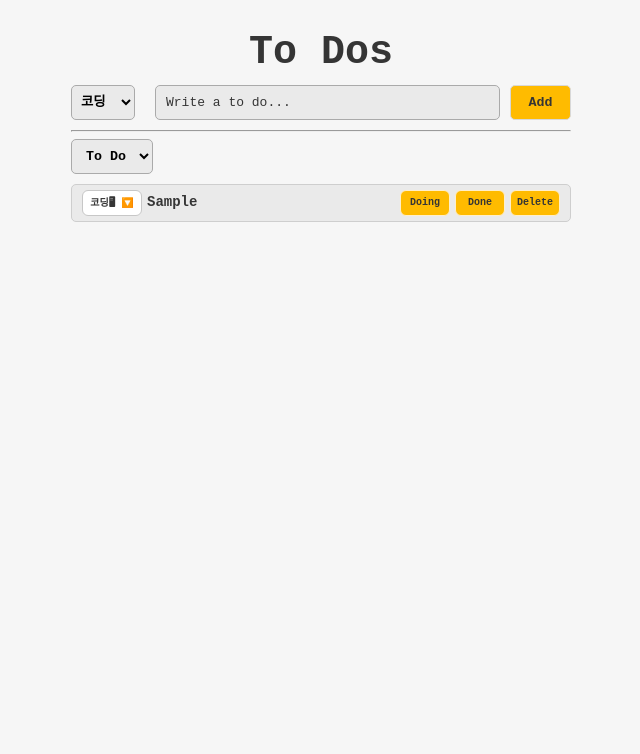
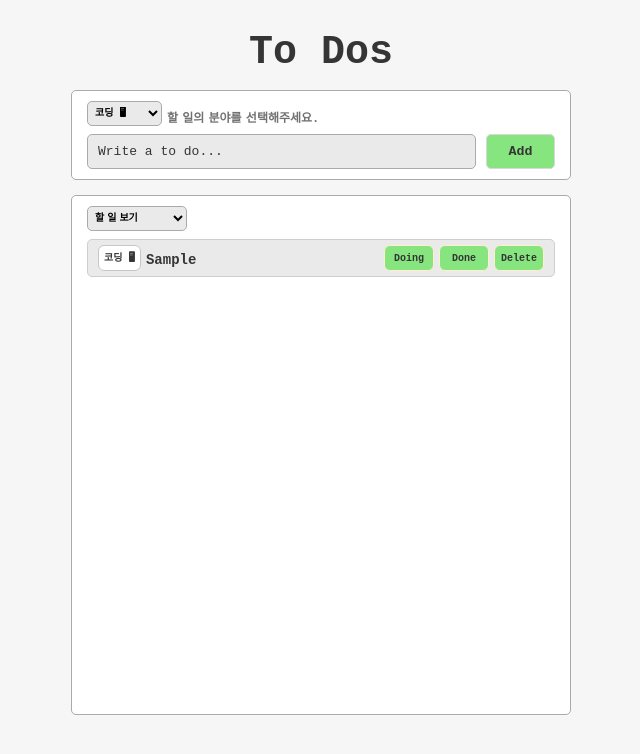
Before and after one commit to talentforest/nomad-react-masterclass, a React (Create React App) app: page / in a window 1280 px wide. Both pictures are taken after typing "Sample" into the empty fields and a click on the button "Add". Shown: the top 754 px of the page, without its empty margins (319-959 px from the left). Built offline with nearby package versions, Linux system fonts and the light colour scheme; the HTML template or start-up script is replaced by a standard one.

Commit message:
Create to do field select box

```diff
--- a/src/atoms.tsx
+++ b/src/atoms.tsx
@@ -4,19 +4,20 @@ export enum Categories {
   "TO_DO" = "TO_DO",
   "DOING" = "DOING",
   "DONE" = "DONE",
-  "NEW_CATEGORY" = "NEW_CATEGORY",
+}
+
+export enum Fields {
+  "코딩 🖥" = "코딩 🖥",
+  "집안일 🏠" = "집안일 🏠",
+  "기타 ⚙️" = "기타 ⚙️",
 }
 
 export interface IToDo {
   text: string;
   id: number;
   category: Categories;
+  field: Fields;
 }
-
-export const categoryState = atom<Categories>({
-  key: "category",
-  default: Categories.TO_DO,
-});
 
 export const toDoState = atom<IToDo[]>({
   key: "toDo",
@@ -37,11 +38,23 @@ export const toDoState = atom<IToDo[]>({
   ],
 });
 
+export const categoryState = atom<Categories>({
+  key: "category",
+  default: Categories.TO_DO,
+});
+
+export const fieldState = atom<Fields>({
+  key: "field",
+  default: Fields["코딩 🖥"],
+});
+
+// selector을 이용하여 각 카테고리별로 toDo들을 분류한다.
 export const toDoSelector = selector({
   key: "toDoSelector",
   get: ({ get }) => {
     const toDos = get(toDoState);
     const category = get(categoryState);
-    return toDos?.filter((toDo) => toDo.category === category);
+
+    return toDos.filter((toDo) => toDo.category === category);
   },
 });
--- a/src/components/Category.tsx
+++ b/src/components/Category.tsx
@@ -3,29 +3,32 @@ import styled from "styled-components";
 
 interface propsType {
   category: string;
-  onInput: (event: React.FormEvent<HTMLSelectElement>) => void;
+  onCategoryInput: (event: React.FormEvent<HTMLSelectElement>) => void;
 }
 
-export default function Category({ category, onInput }: propsType) {
+const Category = ({ category, onCategoryInput }: propsType) => {
   return (
-    <Select id="select" value={category} onInput={onInput}>
-      <option selected value={Categories.TO_DO}>
-        To Do
-      </option>
-      <option value={Categories.DOING}>Doing</option>
-      <option value={Categories.DONE}>Done</option>
+    <Select value={category} onInput={onCategoryInput}>
+      <option value={Categories.TO_DO}>할 일 보기</option>
+      <option value={Categories.DOING}>진행 중인 일 보기</option>
+      <option value={Categories.DONE}>완료한 일 보기</option>
     </Select>
   );
-}
+};
 
 const Select = styled.select`
-  height: 35px;
-  padding: 0 10px;
+  width: 100px;
+  height: 25px;
+  padding: 0 3px;
   font-weight: 700;
+  font-size: 10px;
   background: ${(props) => props.theme.boxColor};
   border-radius: 5px;
   border: 1px solid #aaa;
+  word-spacing: -3px;
   &:focus {
     outline: none;
   }
 `;
+
+export default Category;
--- a/src/components/CreateToDo.tsx
+++ b/src/components/CreateToDo.tsx
@@ -1,6 +1,6 @@
 import { useForm } from "react-hook-form";
 import { useRecoilValue, useSetRecoilState } from "recoil";
-import { categoryState, toDoState } from "../atoms";
+import { Categories, fieldState, IToDo, toDoState } from "../atoms";
 import styled from "styled-components";
 
 interface IForm {
@@ -9,19 +9,24 @@ interface IForm {
 
 export default function CreateToDo() {
   const setToDos = useSetRecoilState(toDoState);
-  const category = useRecoilValue(categoryState);
+  const field = useRecoilValue(fieldState);
   const { register, handleSubmit, setValue } = useForm<IForm>();
 
-  const handleValid = ({ toDo }: IForm) => {
+  const onValid = ({ toDo }: IForm) => {
     setToDos((oldToDos) => [
-      { text: toDo, id: Date.now(), category },
+      {
+        text: toDo,
+        id: Date.now(),
+        category: Categories.TO_DO,
+        field,
+      } as unknown as IToDo,
       ...oldToDos,
     ]);
     setValue("toDo", "");
   };
 
   return (
-    <Form onSubmit={handleSubmit(handleValid)}>
+    <Form onSubmit={handleSubmit(onValid)}>
       <input
         {...register("toDo", {
           required: "Please write a To Do.",
--- /dev/null
+++ b/src/components/Field.tsx
@@ -0,0 +1,47 @@
+import styled from "styled-components";
+import { Fields } from "../atoms";
+
+interface propsType {
+  field: string;
+  onFieldInput: (event: React.FormEvent<HTMLSelectElement>) => void;
+}
+
+export default function Field({ field, onFieldInput }: propsType) {
+  return (
+    <Container>
+      <Select value={field} onInput={onFieldInput}>
+        <option value={Fields["코딩 🖥"]}>코딩 🖥</option>
+        <option value={Fields["집안일 🏠"]}>집안일 🏠</option>
+        <option value={Fields["기타 ⚙️"]}>기타 ⚙️</option>
+      </Select>
+      <p>할 일의 분야를 선택해주세요.</p>
+    </Container>
+  );
+}
+
+const Container = styled.div`
+  display: flex;
+  align-items: end;
+  margin-bottom: 8px;
+  p {
+    font-size: 12px;
+    font-weight: 700;
+    color: #727272;
+    margin-left: 5px;
+    word-spacing: -3px;
+  }
+`;
+
+const Select = styled.select`
+  width: fit-content;
+  height: 25px;
+  padding: 0 3px;
+  font-size: 10px;
+  font-weight: 700;
+  background: ${(props) => props.theme.boxColor};
+  border-radius: 5px;
+  border: 1px solid #aaa;
+  &:focus {
+    outline: none;
+  }
+`;
--- a/src/components/ToDo.tsx
+++ b/src/components/ToDo.tsx
@@ -1,9 +1,9 @@
 import React from "react";
+import styled from "styled-components";
 import { useSetRecoilState } from "recoil";
 import { Categories, IToDo, toDoState } from "../atoms";
-import styled from "styled-components";
 
-export default function ToDo({ text, category, id }: IToDo) {
+export default function ToDo({ text, category, id, field }: IToDo) {
   const setToDos = useSetRecoilState(toDoState);
 
   const onClick = (event: React.MouseEvent<HTMLButtonElement>) => {
@@ -12,7 +12,8 @@ export default function ToDo({ text, category, id }: IToDo) {
     } = event;
     setToDos((oldToDos) => {
       const targetIndex = oldToDos.findIndex((toDo) => toDo.id === id);
-      const newToDo = { text, id, category: name as any };
+      const newToDo = { text, id, field, category: name as Categories };
+
       return [
         ...oldToDos.slice(0, targetIndex),
         newToDo,
@@ -34,7 +35,7 @@ export default function ToDo({ text, category, id }: IToDo) {
   return (
     <List>
       <div>
-        <button>코딩🖥 🔽</button>
+        <div>{field}</div>
         <span>{text}</span>
       </div>
       <div>
@@ -65,7 +66,7 @@ const List = styled.li`
   display: flex;
   align-items: center;
   justify-content: space-between;
-  margin: 10px 0;
+  margin-top: 8px;
   padding: 5px 10px;
   border-radius: 5px;
   vertical-align: center;
@@ -74,13 +75,18 @@ const List = styled.li`
   list-style: none;
   font-size: 14px;
   > div:first-child {
+    display: flex;
+    align-items: center;
     > span {
       padding-top: 3px;
       font-weight: 600;
       margin-right: 15px;
     }
-    > button {
-      width: 60px;
+    > div {
+      display: flex;
+      align-items: center;
+      padding: 0 5px;
+      width: fit-content;
       height: 26px;
       border-radius: 6px;
       color: ${(props) => props.theme.textColor};
@@ -89,7 +95,6 @@ const List = styled.li`
       border: 1px solid #c7c7c7;
       background-color: #fff;
       margin-right: 5px;
-      cursor: pointer;
     }
   }
   > div:last-child {
--- a/src/components/ToDoList.tsx
+++ b/src/components/ToDoList.tsx
@@ -1,34 +1,37 @@
 import { useRecoilState, useRecoilValue } from "recoil";
-import { categoryState, toDoSelector } from "../atoms";
+import { categoryState, fieldState, toDoSelector } from "../atoms";
 import CreateToDo from "./CreateToDo";
 import styled from "styled-components";
 import ToDo from "./ToDo";
 import Category from "./Category";
+import Field from "./Field";
 
 export default function ToDoList() {
   const toDos = useRecoilValue(toDoSelector);
   const [category, setCategory] = useRecoilState(categoryState);
+  const [field, setField] = useRecoilState(fieldState);
 
-  const onInput = (event: React.FormEvent<HTMLSelectElement>) => {
+  const onCategoryInput = (event: React.FormEvent<HTMLSelectElement>) => {
     setCategory(event.currentTarget.value as any);
+  };
+
+  const onFieldInput = (event: React.FormEvent<HTMLSelectElement>) => {
+    setField(event.currentTarget.value as any);
   };
 
   return (
     <Container>
       <Title>To Dos</Title>
       <div>
-        <select value={category} onInput={onInput}>
-          <option>코딩</option>
-          <option>집안일</option>
-          <option>기타</option>
-        </select>
+        <Field field={field} onFieldInput={onFieldInput} />
         <CreateToDo />
       </div>
-      <hr />
-      <Category category={category} onInput={onInput} />
-      {toDos?.map((toDo) => (
-        <ToDo key={toDo.id} {...toDo} />
-      ))}
+      <div>
+        <Category category={category} onCategoryInput={onCategoryInput} />
+        {toDos?.map((toDo) => (
+          <ToDo key={toDo.id} {...toDo} /> // toDo가 같은 prop을 갖고 있기 때문에 가능, 둘다 IToDo타입
+        ))}
+      </div>
     </Container>
   );
 }
@@ -38,16 +41,15 @@ const Container = styled.main`
   max-width: 500px;
   > div {
     display: flex;
-    justify-content: space-between;
-    margin-bottom: 10px;
-    > select {
-      margin-right: 20px;
-      border: 1px solid #aaa;
-      border-radius: 5px;
-      background-color: ${(props) => props.theme.boxColor};
-      font-weight: 700;
-      padding-left: 5px;
-    }
+    flex-direction: column;
+    padding: 10px 15px;
+    margin: 15px 0;
+    border-radius: 5px;
+    background-color: #fff;
+    border: 1px solid #aaa;
+  }
+  > div:last-child {
+    min-height: 65vh;
   }
 `;
 
--- a/src/theme/theme.ts
+++ b/src/theme/theme.ts
@@ -3,6 +3,6 @@ import { DefaultTheme } from "styled-components";
 export const lightTheme: DefaultTheme = {
   bgColor: "#F6F6F6",
   textColor: "#353535",
-  accentColor: "#FFBB00",
+  accentColor: "#86E57F",
   boxColor: "#EAEAEA;",
 };
```
Also changed, not shown: src/img/arrow_forward.svg (deleted).
